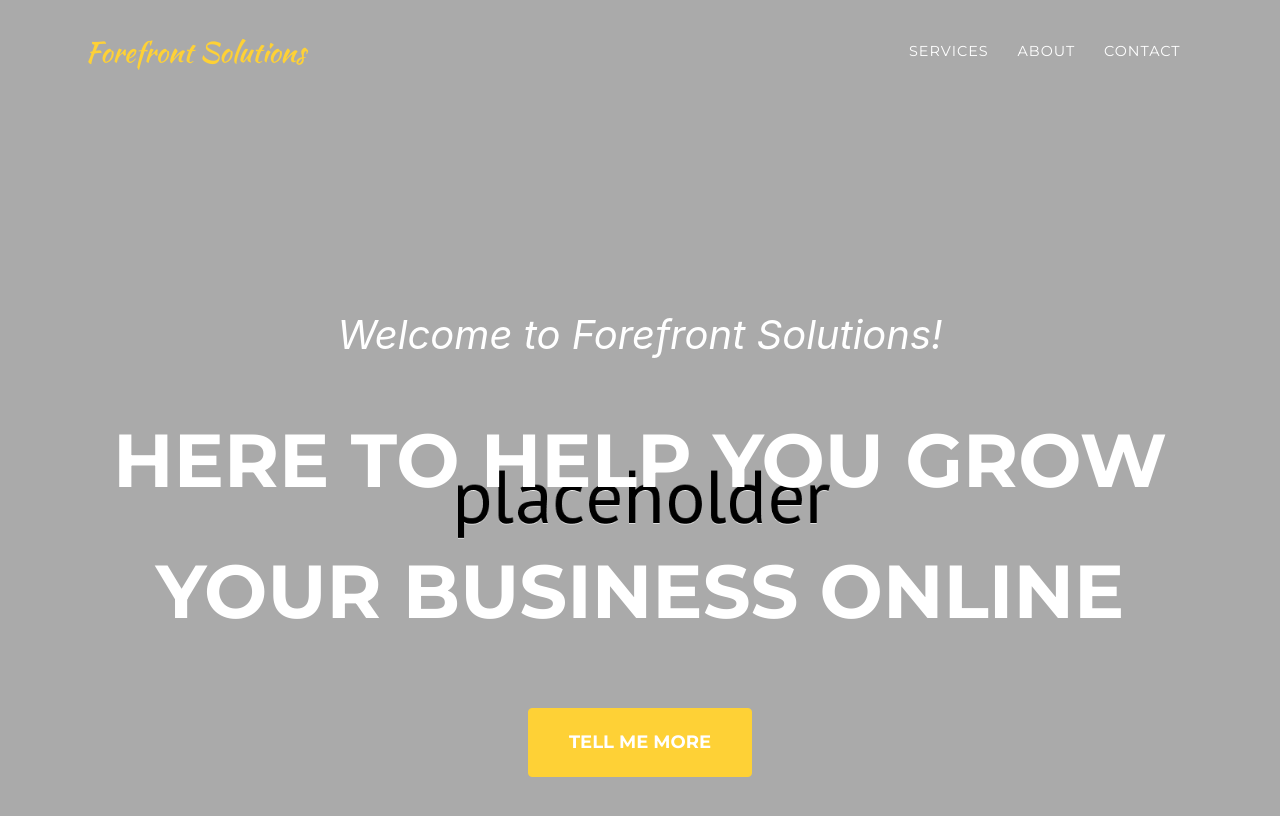
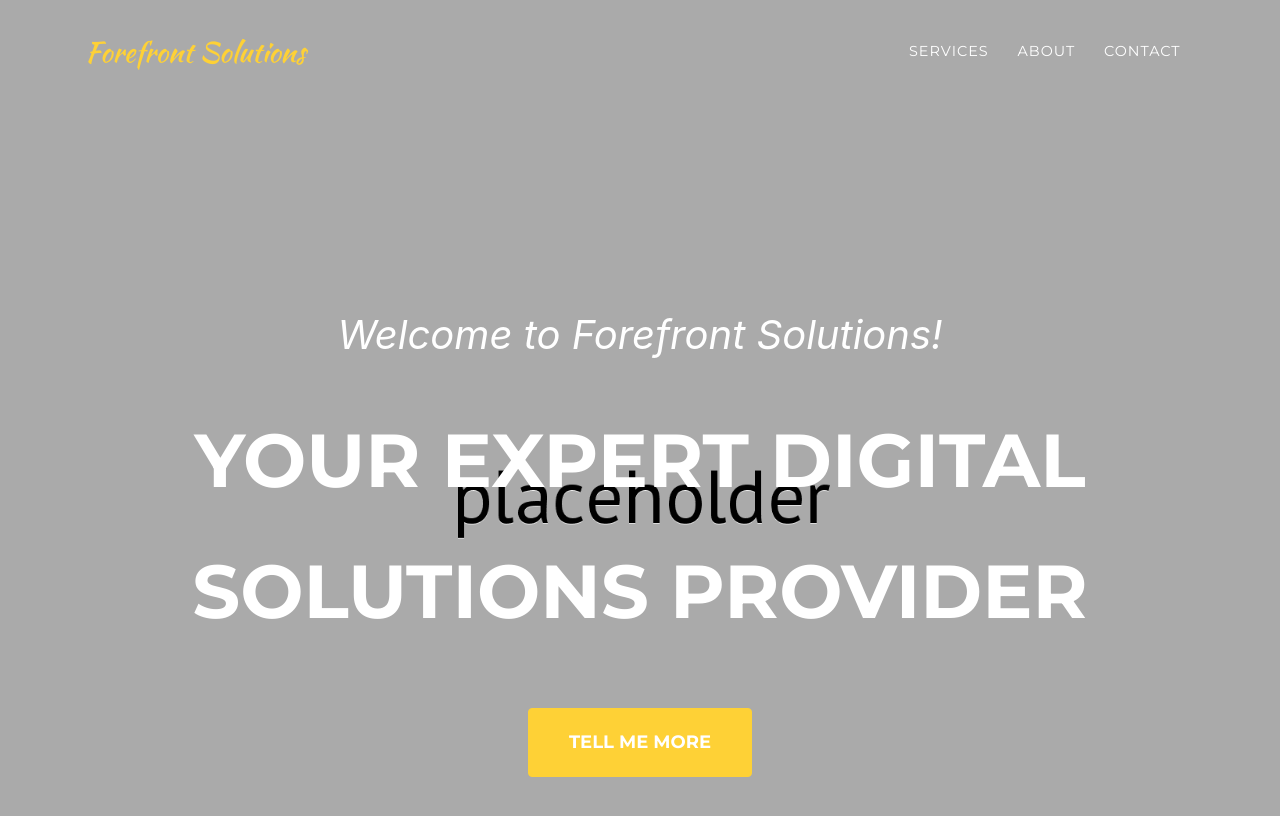
Before and after one commit to ForefrontSolutionsUK/ForefrontSolutionsUK.github.io, a Jekyll site: the page built from index.md, in a window 1280 px wide and 900 px high. Shown: the top 816 px of the window. Built offline with Jekyll 4.4.1, drawn with Linux system fonts in a browser that asks for light colours; some web fonts are replaced.

Commit message:
Update site text

```diff
--- a/_data/sitetext.yml
+++ b/_data/sitetext.yml
@@ -12,7 +12,7 @@
 en: &DEFAULT_EN
   header:
     title: Welcome to Forefront Solutions!
-    text: Here to help you grow your business online
+    text: Your expert digital solutions provider
     button: Tell Me More
     buttonlink: "#services"
 
```
